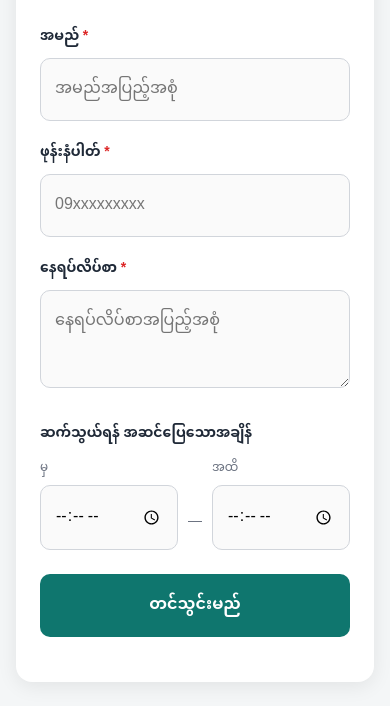
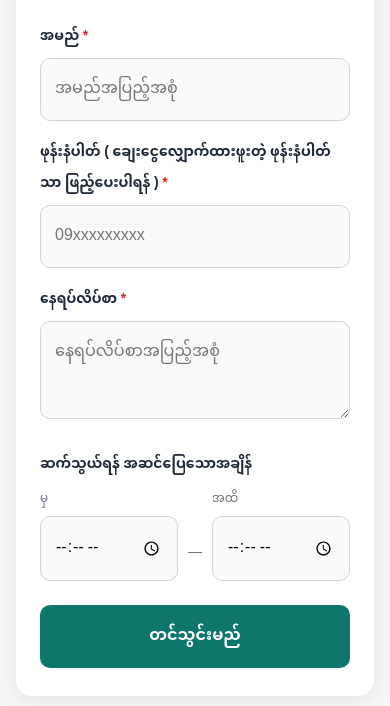
Before and after one commit to synpitarnc/Register, a plain HTML site: page index.html in a window 390 px wide. Shown: the part 138-844 px from the top of the page. Drawn offline with Linux system fonts and the light colour scheme.

Commit message:
Update phone label for clarity

```diff
--- a/index.html
+++ b/index.html
@@ -207,7 +207,7 @@
       <label for="name">အမည် <span class="required">*</span></label>
       <input type="text" id="name" name="name" required autocomplete="name" placeholder="အမည်အပြည့်အစုံ">
 
-      <label for="phone">ဖုန်းနံပါတ် <span class="required">*</span></label>
+      <label for="phone">ဖုန်းနံပါတ် ( ချေးငွေလျှောက်ထားဖူးတဲ့ ဖုန်းနံပါတ်သာ ဖြည့်ပေးပါရန် )  <span class="required">*</span></label>
       <input type="tel" id="phone" name="phone" required autocomplete="tel" inputmode="tel" placeholder="09xxxxxxxxx">
 
       <label for="address">နေရပ်လိပ်စာ <span class="required">*</span></label>
```
